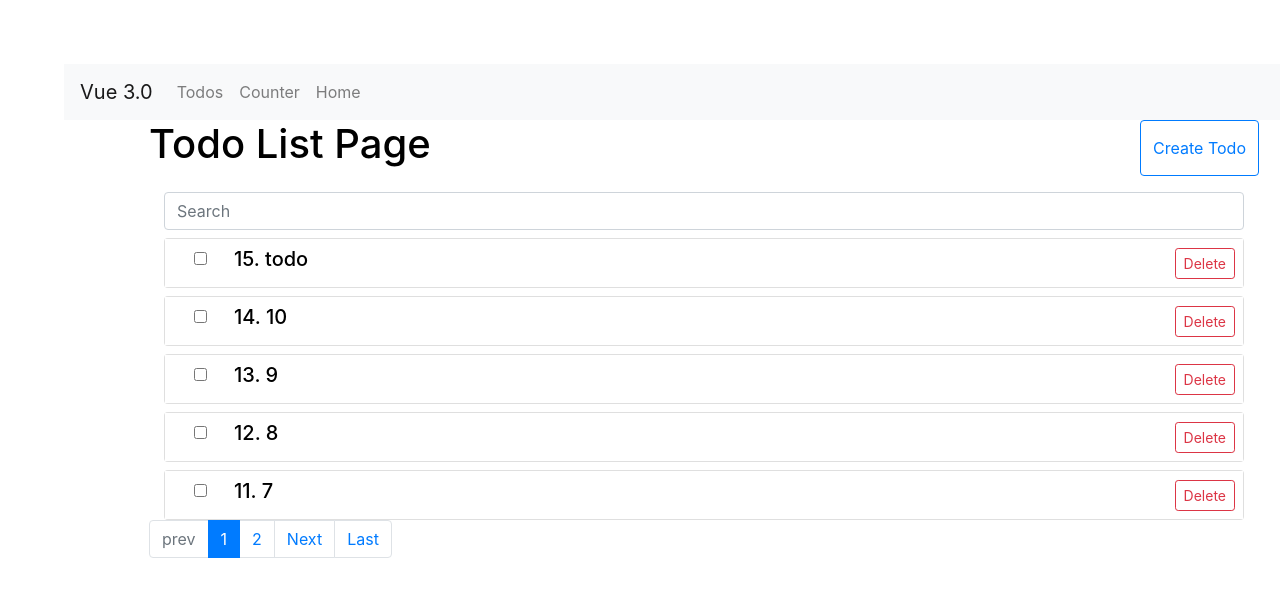
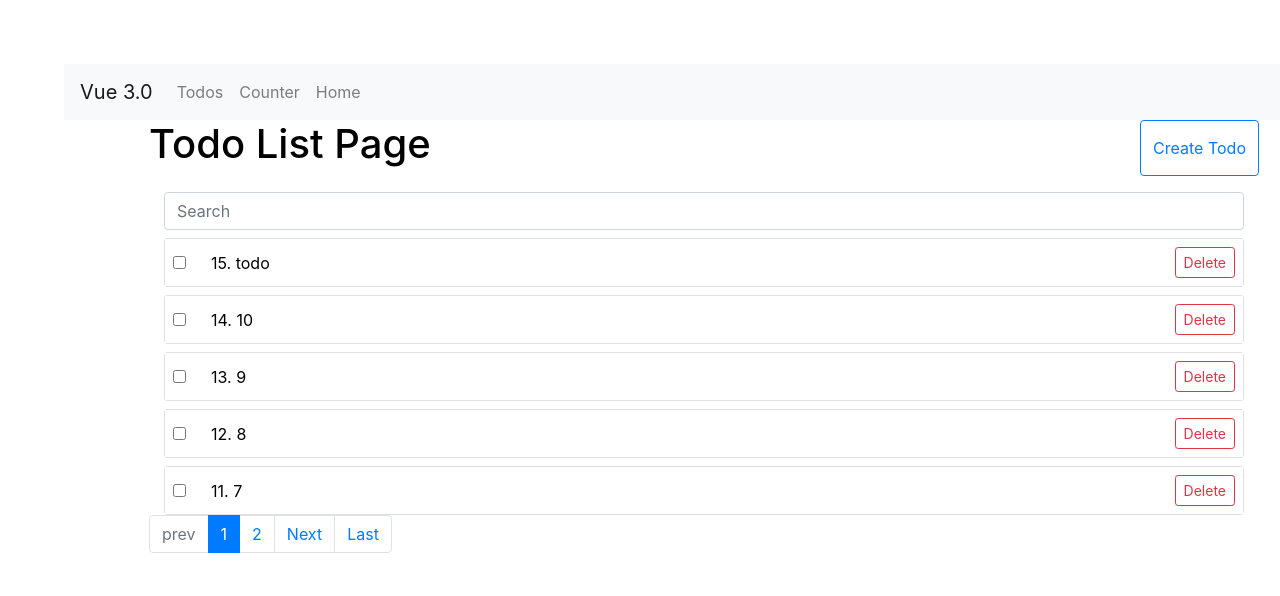
Before and after one commit to cheerdearhere/studyVue3, a Vue app: page /todos in a window 1280 px wide. Shown: the top 596 px of the page. Built offline with nearby package versions, Linux system fonts and the light colour scheme; data requests are answered from the project's data file.

Commit message:
chore: checkbox 라벨 제거

```diff
--- a/src/components/TodoList.vue
+++ b/src/components/TodoList.vue
@@ -5,13 +5,11 @@
       class="todoList card mt-2"
   >
     <div
-        class="card-body p-2 d-flex align-items-center"
+        class="card-body p-2 d-flex align-items-center box-pointer"
         @click="moveToPage(value.id)"
     >
-      <div class="form-check flex-grow-1">
-        &emsp;
+      <div class="flex-grow-1">
         <input
-          class="form-check-input"
           type="checkbox"
           :checked="value.completed"
           @change="toggleTodo(index, $event)"
@@ -20,21 +18,13 @@
         <!-- v-model="value.completed"
         : 단방향 전달인 props에서 양방향 처리인 v-model을 사용하는 것은 적절하지 않음
         -->        &emsp;
-        <label class="form-check-label">
-          <!--      css 바인딩 : object -->
-          <h5
-              class="todoLabel"
-              :style="value.completed ? todoStyle:{}"
-          >
-            <!--      css 바인딩 : class 사용
-            <h5
-                class="todoLabel"
-                :class="{completedTodo: value.completed }"
-            >
-            -->
+        <span
+            class="todoLabel"
+            :class="{todo:value.completed}"
+            :style="value.completed ? todoStyle:{}"
+        >
             {{value.id}}. {{value.subject}}
-          </h5>
-        </label>
+        </span>
       </div>
       <div>
         <button
@@ -108,6 +98,8 @@
     }
   }
 </script>
-<style>
-
+<style scoped>
+.box-pointer{
+  cursor: pointer;
+}
 </style>
```
